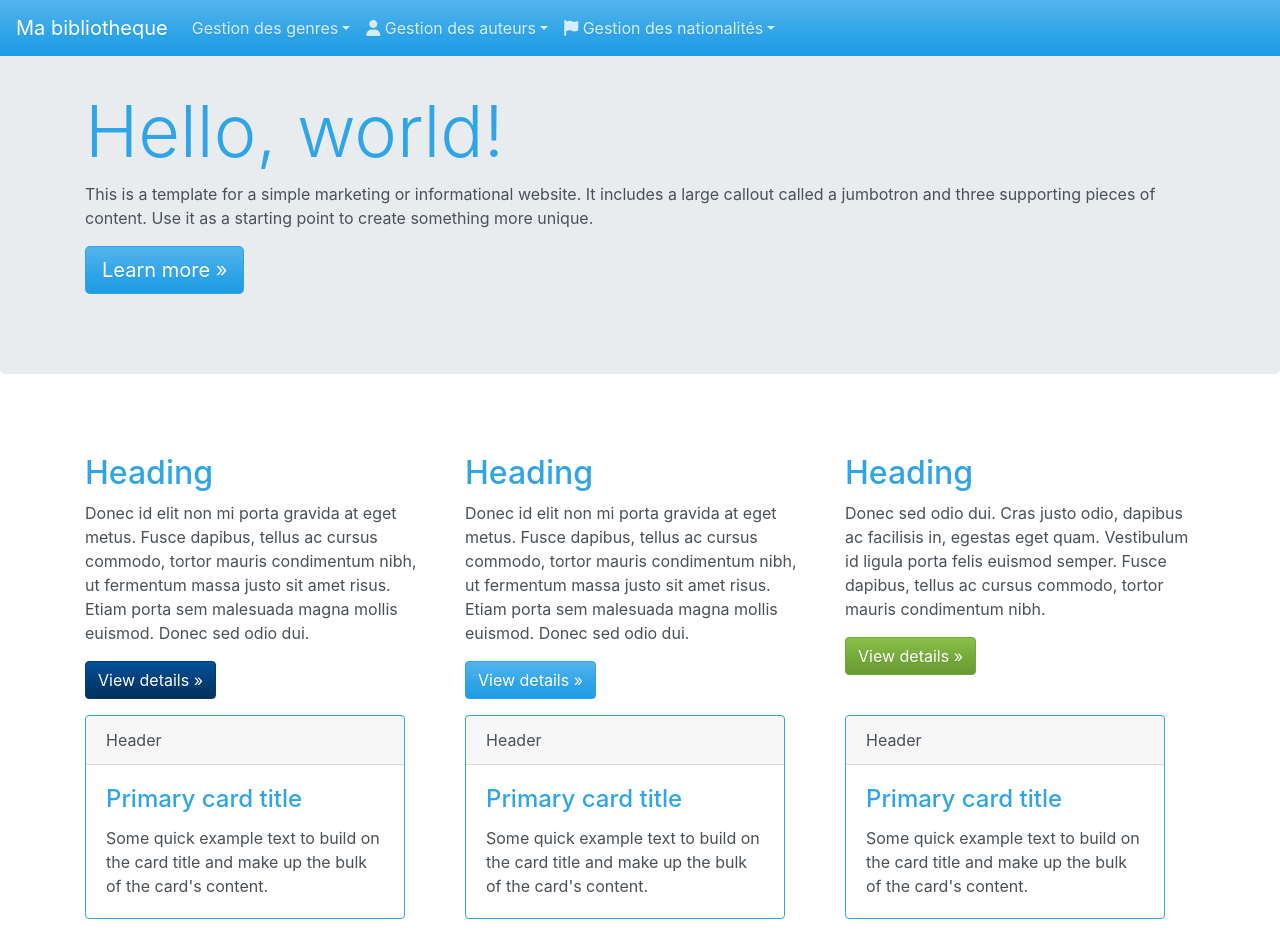
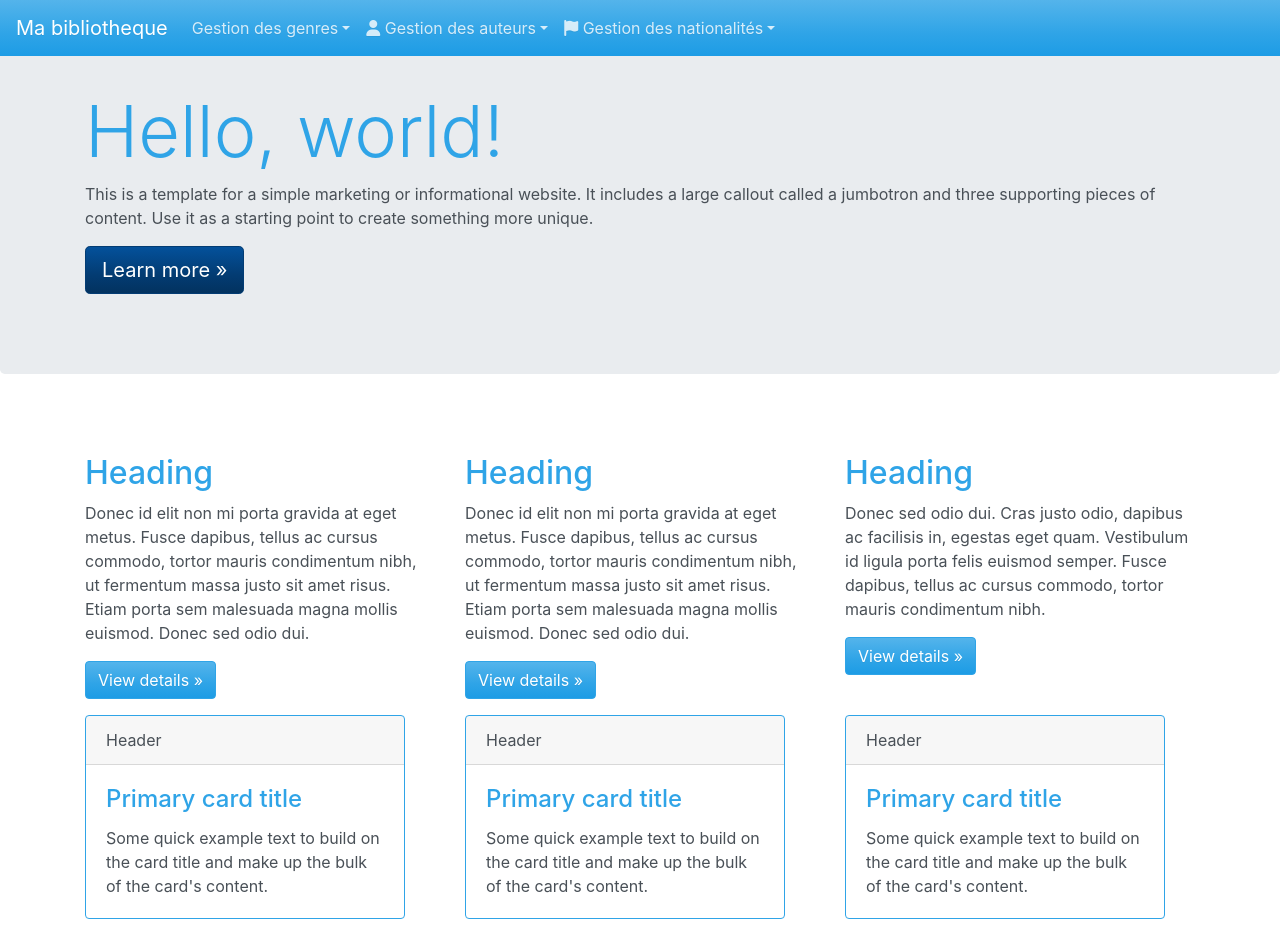
Before and after one commit to yasmine9295/tp3, a PHP site: page / in a window 1280 px wide. Shown: the top 938 px of the page. Run offline with PHP 8.4, Linux system fonts and the light colour scheme; some libraries are stand-ins or nearby versions.

Commit message:
vraiversion

```diff
--- a/formeGenre.php
+++ b/formeGenre.php
@@ -20,7 +20,7 @@ $leGenre=$req->fetch();
   </div>
   <input type="hidden" id="num" name="num" value="<?php if($action == "Modifier") {echo $leGenre->num ;}?>">
   <div class="row">
-    <div class="col"> <a href=listeGenres.php class='btn btn-warning btn-block'> Revenir à la liste</a></div>
+    <div class="col"> <a href=listeGenres.php class='btn btn-info btn-block'> Revenir à la liste</a></div>
     <div class="col"><button type="submit" class="btn btn-primary btn-block"> <?php echo $action ?> </button></div>
   </div>
 </form>
--- a/header.php
+++ b/header.php
@@ -48,7 +48,7 @@
                         aria-haspopup="true" aria-expanded="false">Gestion des genres</a>
                     <div class="dropdown-menu" aria-labelledby="dropdown01">
                         <a class="dropdown-item" href="listeGenres.php">Liste des genres</a>
-                        <a class="dropdown-item" href="formeGenre.php">Ajouter un genre</a>
+                        <a class="dropdown-item" href="formeGenre.php?action=Ajouter">Ajouter un genre</a>
                     </div>
                 </li>
                 <li class="nav-item dropdown">
@@ -65,7 +65,7 @@
                         aria-haspopup="true" aria-expanded="false"><i class="fa-solid fa-flag"></i>   Gestion des nationalités</a>
                     <div class="dropdown-menu" aria-labelledby="dropdown01">
                         <a class="dropdown-item" href="listeNationalites.php">Liste des nationalités</a>
-                        <a class="dropdown-item" href="formeNationalite.php">Ajouter une nationalité</a>
+                        <a class="dropdown-item" href="formeNationalite.php?action=Ajouter">Ajouter une nationalité</a>
                     </div>
                 </li>
             </ul>
--- a/index.php
+++ b/index.php
@@ -10,7 +10,7 @@
                 <p>This is a template for a simple marketing or informational website. It includes a large callout
                     called a jumbotron and three supporting pieces of content. Use it as a starting point to create
                     something more unique.</p>
-                <p><a class="btn btn-primary btn-lg" href="#" role="button">Learn more &raquo;</a></p>
+                <p><a class="btn btn-info btn-lg" href="#" role="button">Learn more &raquo;</a></p>
             </div>
         </div>
 
@@ -22,7 +22,7 @@
                     <p>Donec id elit non mi porta gravida at eget metus. Fusce dapibus, tellus ac cursus commodo, tortor
                         mauris condimentum nibh, ut fermentum massa justo sit amet risus. Etiam porta sem malesuada
                         magna mollis euismod. Donec sed odio dui. </p>
-                    <p><a class="btn btn-info" href="#" role="button">View details &raquo;</a></p>
+                    <p><a class="btn btn-primary" href="#" role="button">View details &raquo;</a></p>
                 </div>
                 <div class="col-md-4">
                     <h2>Heading</h2>
@@ -36,7 +36,7 @@
                     <p>Donec sed odio dui. Cras justo odio, dapibus ac facilisis in, egestas eget quam. Vestibulum id
                         ligula porta felis euismod semper. Fusce dapibus, tellus ac cursus commodo, tortor mauris
                         condimentum nibh.</p>
-                    <p><a class="btn btn-success" href="#" role="button">View details &raquo;</a></p>
+                    <p><a class="btn btn-primary" href="#" role="button">View details &raquo;</a></p>
                 </div>
             </div>
 
--- a/valideformeNationalite.php
+++ b/valideformeNationalite.php
@@ -31,7 +31,7 @@ if($nb == 1) {
         La nationalitée n\'a pas été '. $message .' </div>';
 }
 ?>
-<a href="listeNationalites.php" class="btn btn-dark"> Revenir à la liste des nationalités </a>
+<a href="listeNationalites.php" class="btn btn-info"> Revenir à la liste des nationalités </a>
 </div>
 
 
```
